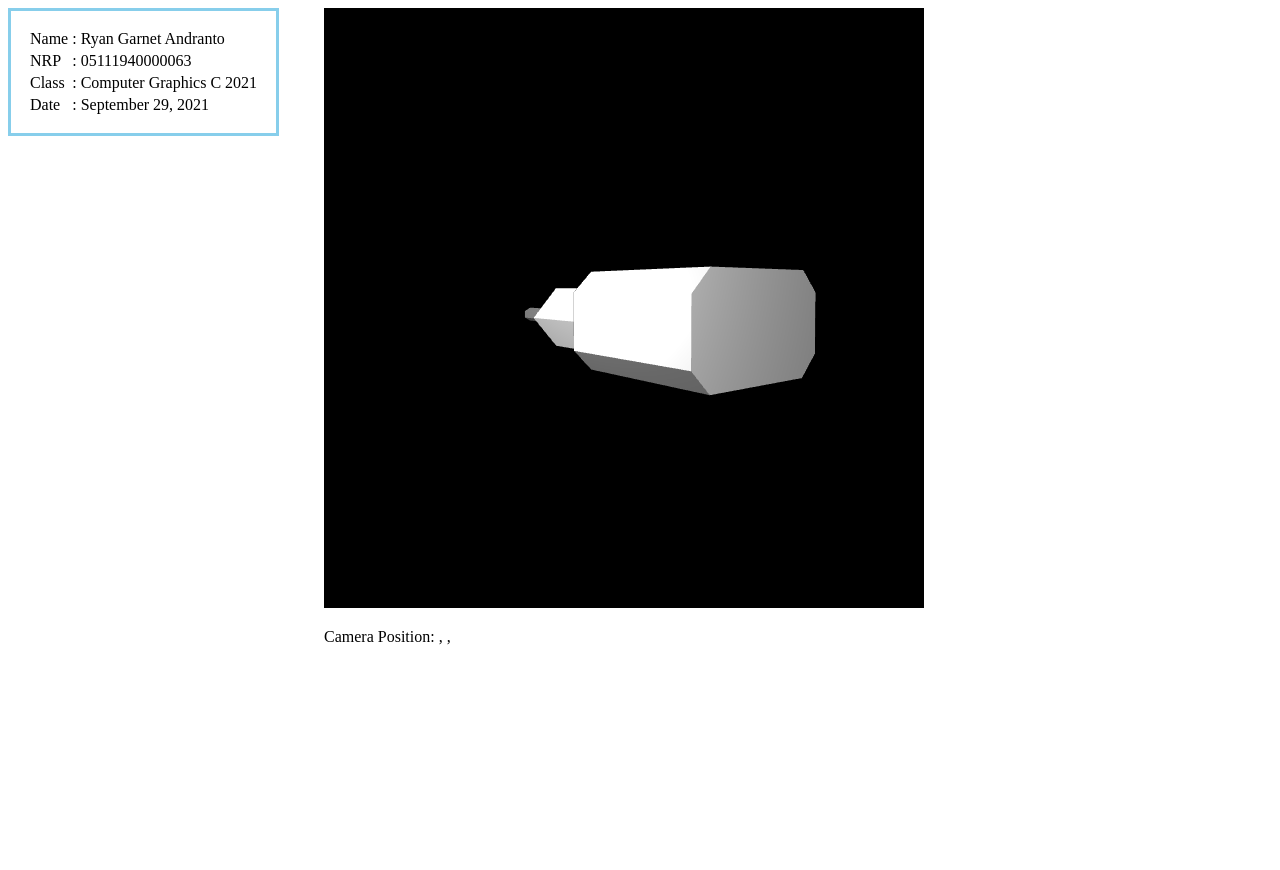
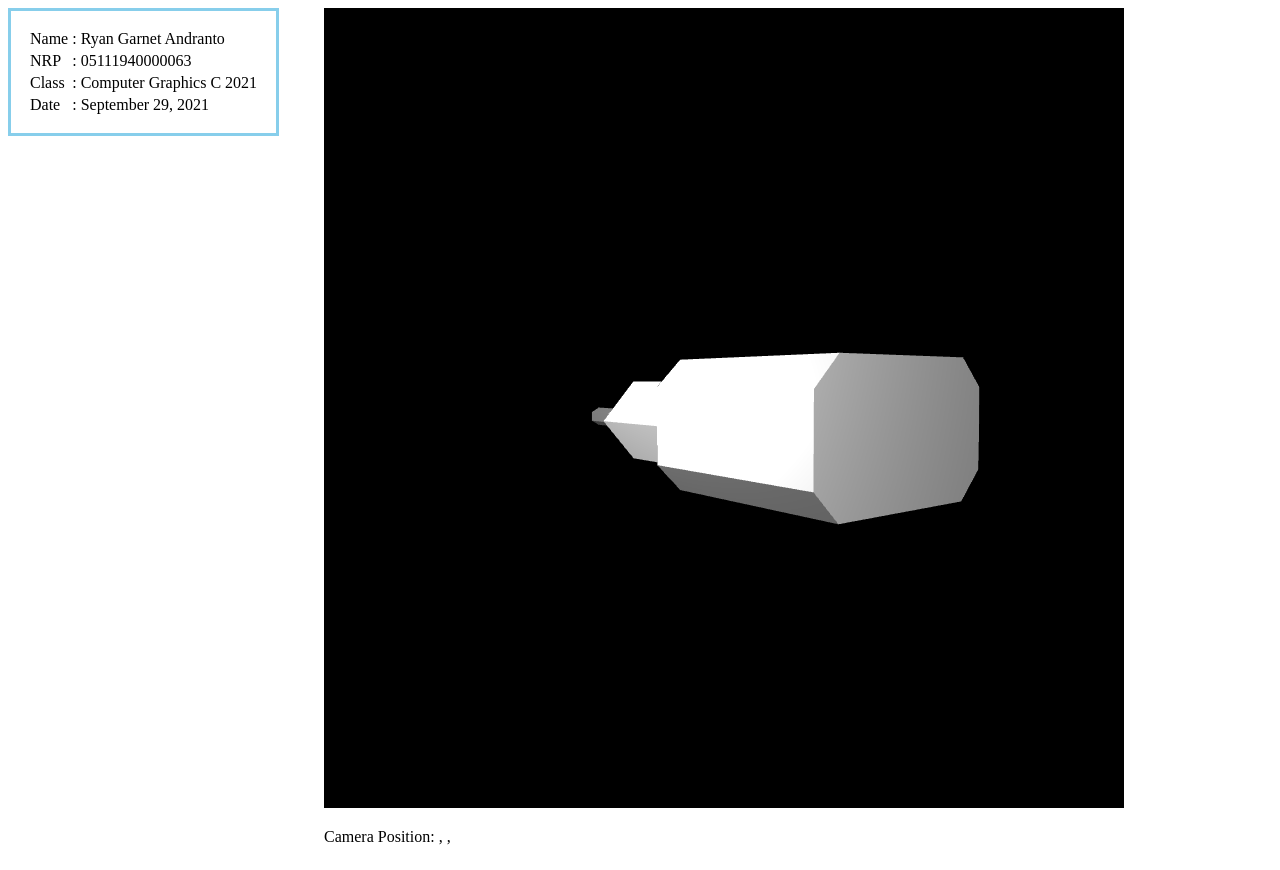
Before and after one commit to cg2021c/assignment-1-asteriskrin, a plain HTML site: page index3D.html in a window 1280 px wide. Before the commit the page ends 800 px from the top, so only its background shows below. Drawn offline with Linux system fonts and the light colour scheme; animation ran at ten frames a second.

Commit message:
Change canvas size in HTML

```diff
--- a/index3D.html
+++ b/index3D.html
@@ -34,7 +34,7 @@
             </table>
         </div>
         <div>
-            <canvas id="myCanvas" width="600" height="600">Your browser does NOT support WebGL application.</canvas>
+            <canvas id="myCanvas" width="800" height="800">Your browser does NOT support WebGL application.</canvas>
             <p>Camera Position: <span id="cameraX"></span>, <span id="cameraY"></span>, <span id="cameraZ"></span></p>
         </div>
     </div>
```
